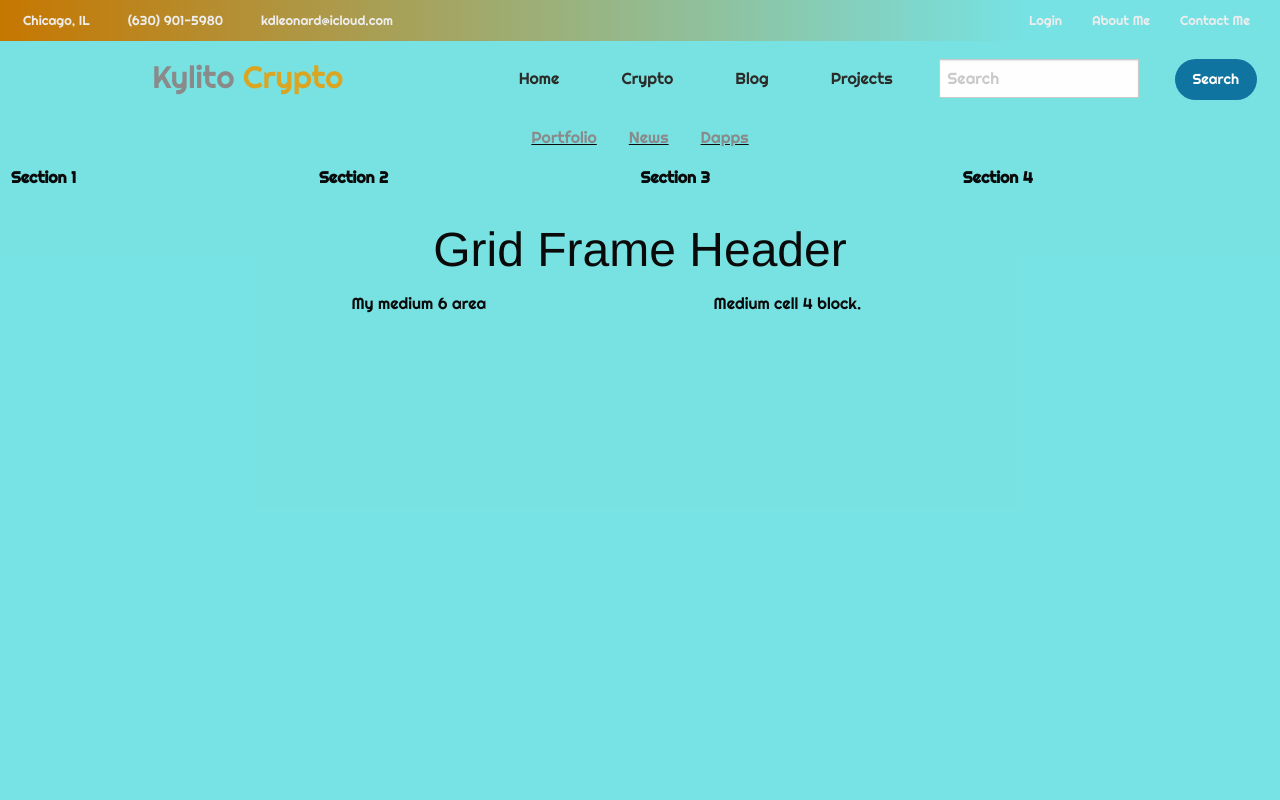
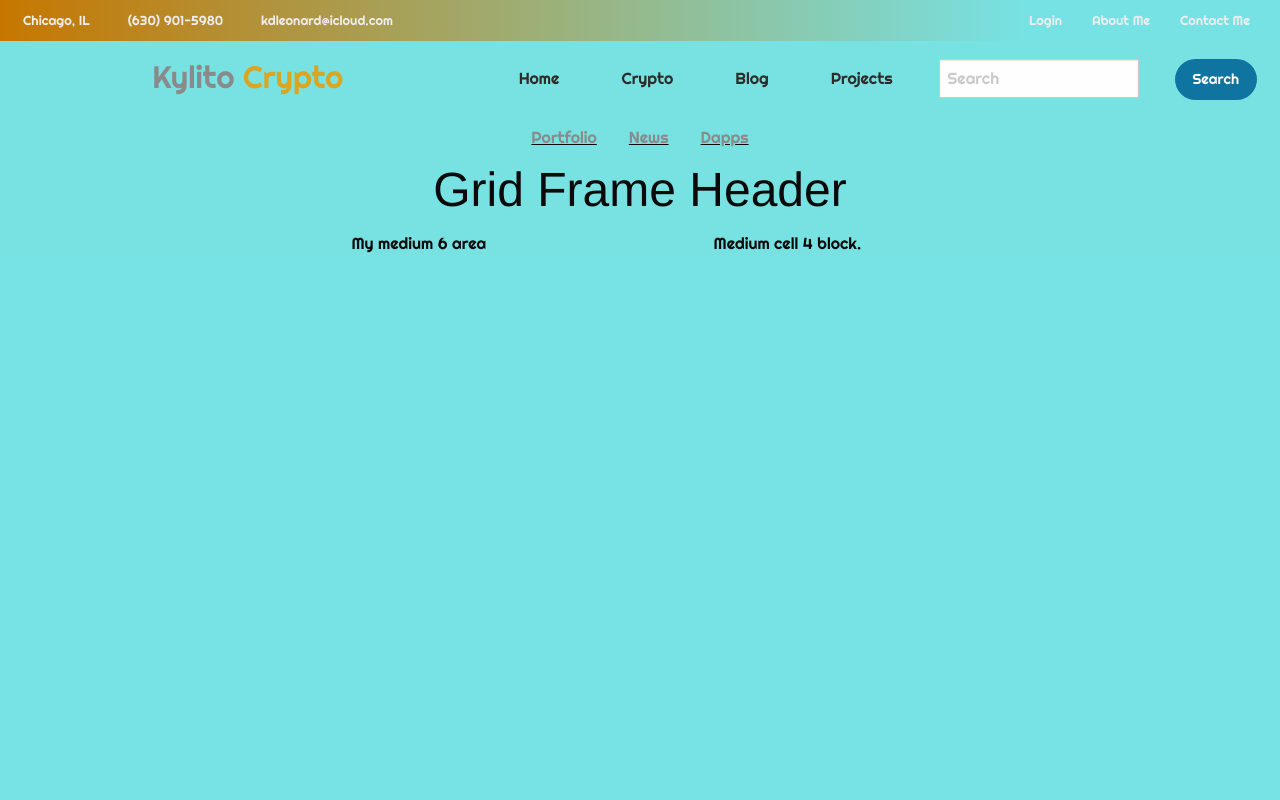
Before and after one commit to kdleonard93/KylitoExp, a website: page crypto.html in a window 1280 px wide. Shown: the top 800 px of the page. Drawn offline with Linux system fonts and the light colour scheme.

Commit message:
Removing Table

```diff
--- a/crypto.html
+++ b/crypto.html
@@ -56,16 +56,6 @@
             </ul>
         </div>
     </div>
-    <table>
-        <thead>
-            <tr>
-                <th>Section 1</th>
-                <th>Section 2</th>
-                <th>Section 3</th>
-                <th>Section 4</th>
-            </tr>
-        </thead>
-    </table>
     <div id="frame-nav">
     <div class = "grid-y medium-grid-frame">
         <div class= "cell shrink header medium-cell-block-container">
```
